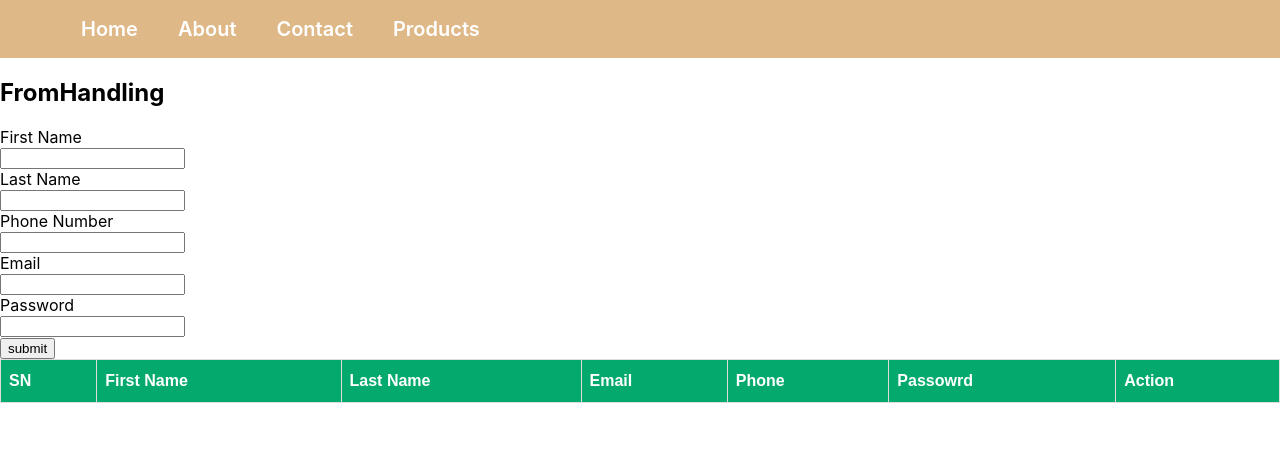
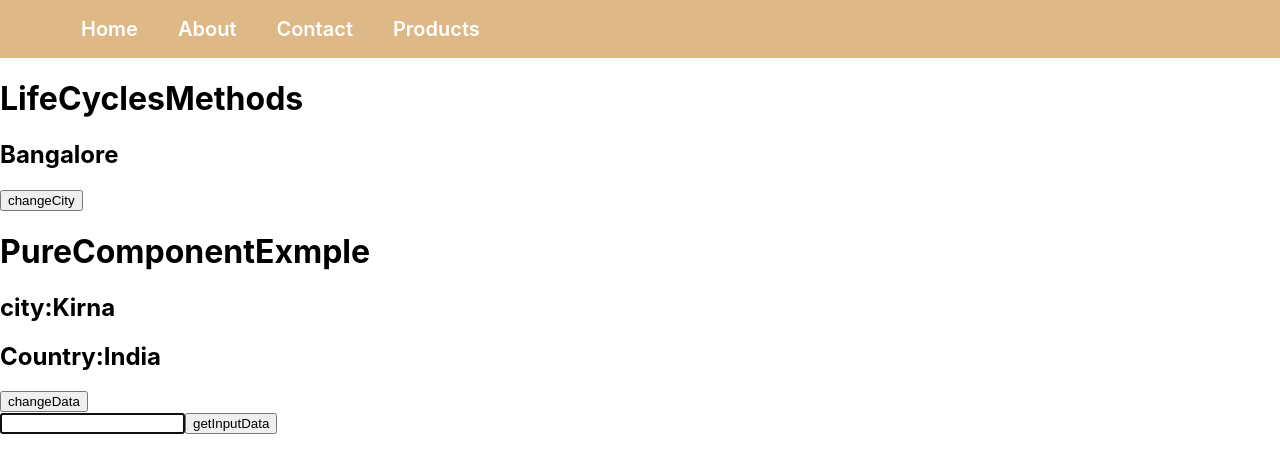
Before and after one commit to vinayreddy255/React-Batch-14, a React (Create React App) app in the folder React-Basics/react-practice/: page / in a window 1280 px wide. Shown: the top 472 px of the page. Built offline with nearby package versions, Linux system fonts and the light colour scheme.

Commit message:
pure componet and life cyle methods

```diff
--- a/React-Basics/react-practice/src/App.js
+++ b/React-Basics/react-practice/src/App.js
@@ -6,6 +6,9 @@ import CondationalRender from "./ClassComponents/CondationalRender";
 import Rectangle from "./ClassComponents/Rectangle";
 import CondationalStyle from "./ClassComponents/CondationalStyle";
 import FromHandling from "./ClassComponents/FromHandling";
+import LifeCyclesMethods from "./ClassComponents/LifeCyclesMethods";
+import PureComponentExmple from "./ClassComponents/PureComponentExmple";
+import RefComponet from "./ClassComponents/RefComponet";
 function App() {
   return (
     <div className="my-app">
@@ -19,7 +22,12 @@ function App() {
 
       {/* 19-12-2023 */}
       {/* <CondationalStyle /> */}
-      <FromHandling />
+      {/* <FromHandling /> */}
+
+      {/* 20-12-2023 */}
+      <LifeCyclesMethods />
+      <PureComponentExmple />
+      <RefComponet />
     </div>
   );
 }
--- /dev/null
+++ b/React-Basics/react-practice/src/ClassComponents/LifeCyclesMethods.js
@@ -0,0 +1,41 @@
+import React, { Component, Fragment } from "react";
+class LifeCyclesMethods extends Component {
+  constructor() {
+    super();
+    this.state = { city: "Bangalore" };
+    console.log("Calling constructor....1"); //first calling
+  }
+
+  static getDerivedStateFromProps(state, props) {
+    // console.log("call  static getDerivedStateFromProps...2", state, props); // second call
+  }
+  componentDidMount() {
+    console.log("calling component did mount....4"); //did mount
+  }
+  changeCity = () => {
+    this.setState({ city: "Hydearbad" });
+  };
+  shouldComponentUpdate(preveProps, preveState) {
+    // console.log(preveState);
+    if (preveState.city === this.state.city) {
+      return false;
+    }
+    return true;
+  }
+  componentDidUpdate() {
+    console.log("updating faceee....");
+  }
+  render() {
+    console.log("calling render...333"); // render call..
+    return (
+      <>
+        <h1>LifeCyclesMethods</h1>
+        <h2>{this.state.city}</h2>
+
+        <button onClick={this.changeCity}>changeCity</button>
+      </>
+    );
+  }
+}
+
+export default LifeCyclesMethods;
--- /dev/null
+++ b/React-Basics/react-practice/src/ClassComponents/PureComponentExmple.js
@@ -0,0 +1,36 @@
+import { PureComponent } from "react";
+
+class PureComponentExmple extends PureComponent {
+  constructor() {
+    super();
+    this.state = { name: "Kirna", address: { country: "India" } };
+  }
+
+  changeData = () => {
+    this.setState({ name: "Ram", address: { country: "USA" } });
+  };
+  componentDidMount() {
+    console.log("did mount in another comonent calling...");
+  }
+
+  shouldComponentUpdate(preveProps, preveState) {
+    if (preveState.address.country == this.state.address.country) {
+      return false;
+    }
+    return true;
+  }
+
+  render() {
+    console.log("Pure compoent render calling....");
+    return (
+      <>
+        <h1>PureComponentExmple</h1>
+        <h2>city:{this.state.name}</h2>
+        <h2>Country:{this.state.address.country}</h2>
+        <button onClick={this.changeData}>changeData</button>
+      </>
+    );
+  }
+}
+
+export default PureComponentExmple;
--- /dev/null
+++ b/React-Basics/react-practice/src/ClassComponents/RefComponet.js
@@ -0,0 +1,32 @@
+import React, { Component, createRef } from "react";
+
+class RefComponet extends Component {
+  constructor() {
+    super();
+    this.state = { userName: "" };
+    this.inputRef = createRef();
+  }
+  changehandelr = (evnet) => {
+    const { name, value } = evnet.target;
+    this.setState({ ...this.state, [name]: value });
+  };
+  getInputData = () => {
+    this.inputRef.current.value = "hello world";
+    this.inputRef.current.style.backgroundColor = "red";
+    this.inputRef.current.style.color = "#fff";
+    // this.inputRef.current.focus();
+  };
+  componentDidMount() {
+    this.inputRef.current.focus();
+  }
+  render() {
+    return (
+      <div>
+        <input ref={this.inputRef} type="text" name="userName" />
+        <button onClick={this.getInputData}>getInputData</button>
+      </div>
+    );
+  }
+}
+
+export default RefComponet;
--- a/React-Basics/react-practice/src/index.js
+++ b/React-Basics/react-practice/src/index.js
@@ -5,11 +5,7 @@ import App from "./App";
 import reportWebVitals from "./reportWebVitals";
 
 const root = ReactDOM.createRoot(document.getElementById("root"));
-root.render(
-  <React.StrictMode>
-    <App />
-  </React.StrictMode>
-);
+root.render(<App />);
 
 // If you want to start measuring performance in your app, pass a function
 // to log results (for example: reportWebVitals(console.log))
```
